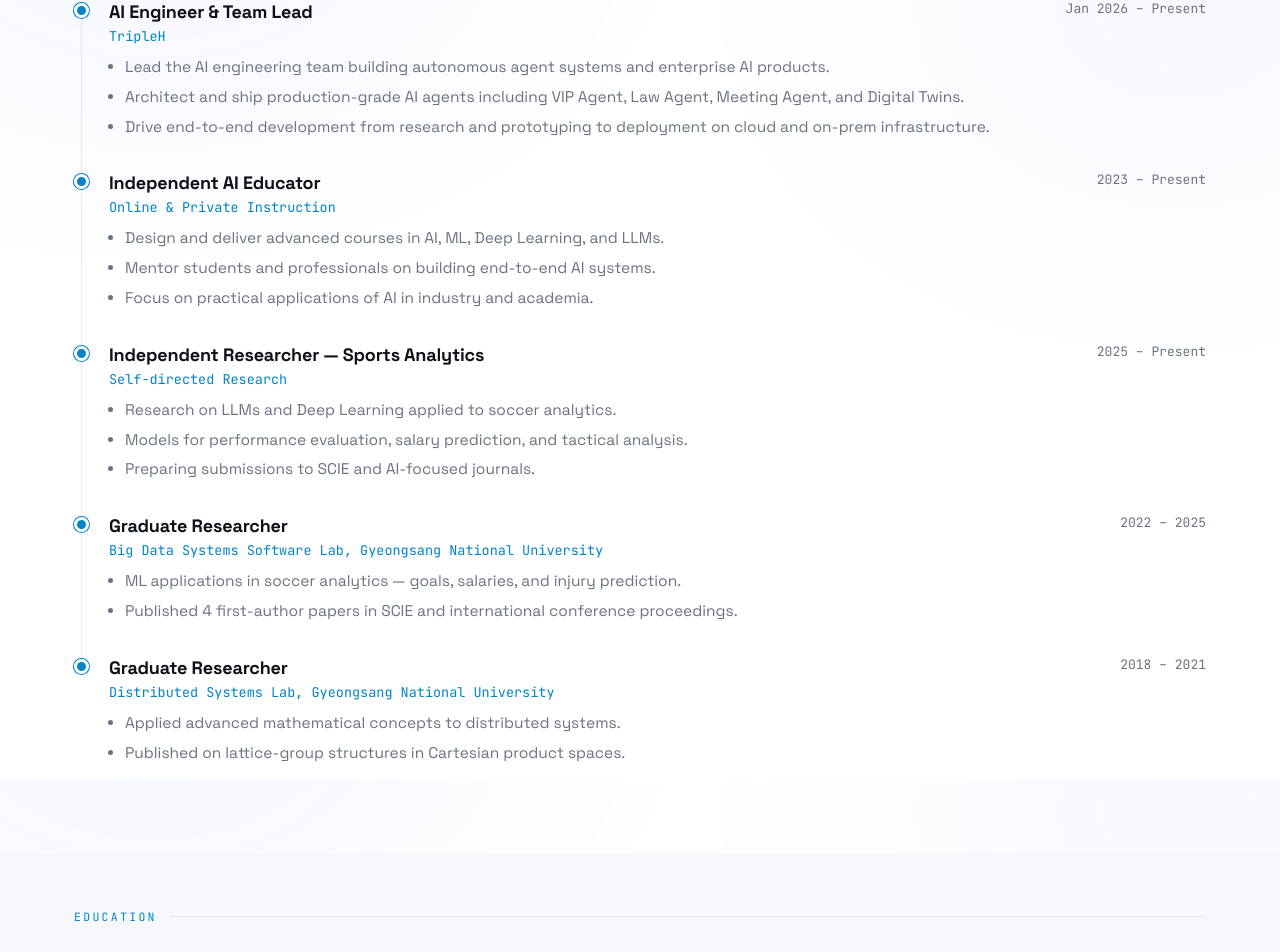
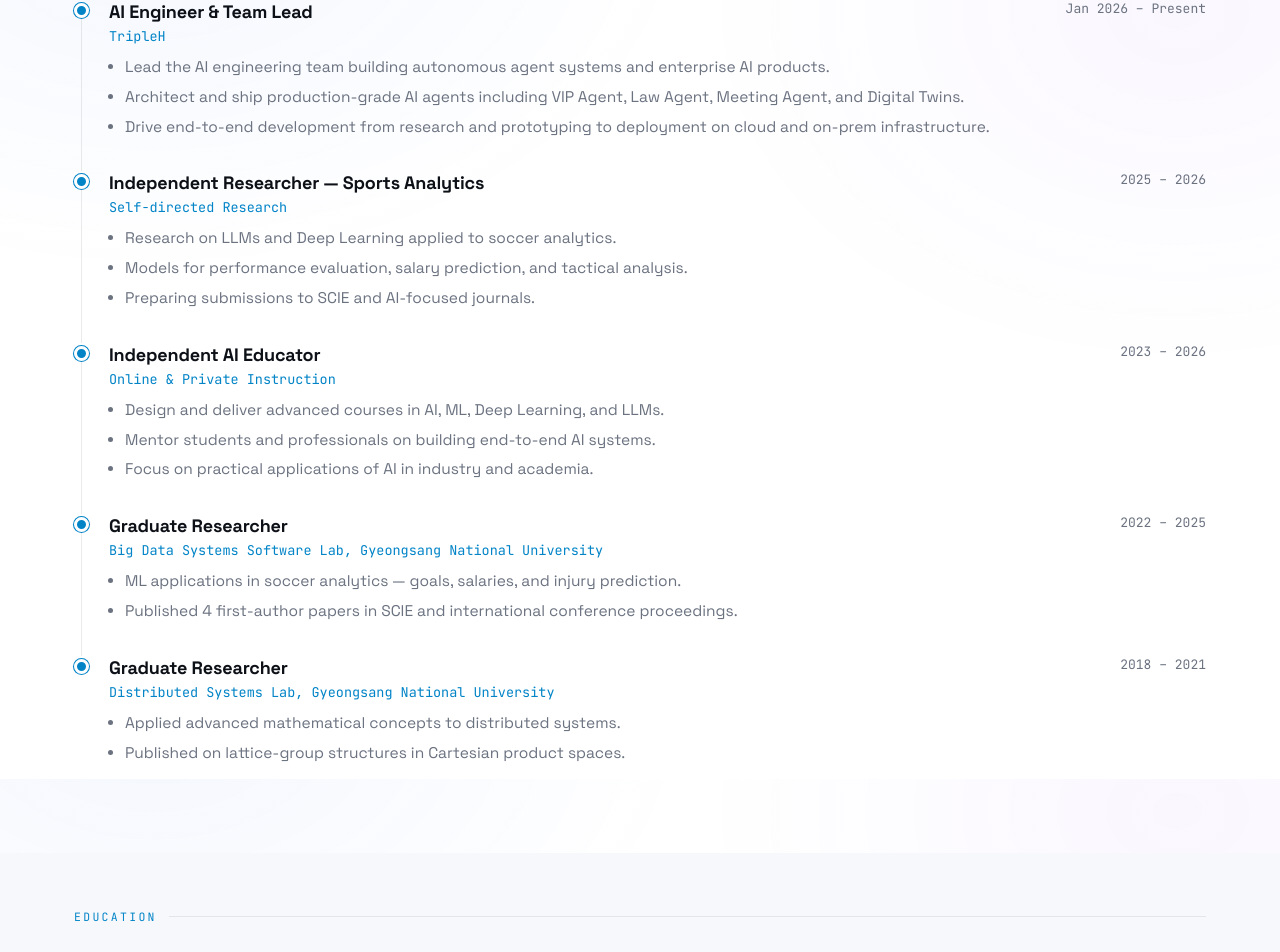
Before and after one commit to davronbek-malikov/Portfolio, a Next.js app: page /about in a window 1280 px wide. Shown: the part 821-1773 px from the top of the page. Built offline with nearby package versions, Linux system fonts and the light colour scheme.

Commit message:
feat: update experience timeline and CV
Swap Independent Researcher / AI Educator order, close both out to
2026 (superseded by full-time TripleH role) instead of showing
"Present". Update public/cv.pdf with latest Overleaf compile.

```diff
--- a/app/about/page.jsx
+++ b/app/about/page.jsx
@@ -32,23 +32,23 @@ const experience = [
     ],
   },
   {
+    role: "Independent Researcher — Sports Analytics",
+    org: "Self-directed Research",
+    period: "2025 – 2026",
+    bullets: [
+      "Research on LLMs and Deep Learning applied to soccer analytics.",
+      "Models for performance evaluation, salary prediction, and tactical analysis.",
+      "Preparing submissions to SCIE and AI-focused journals.",
+    ],
+  },
+  {
     role: "Independent AI Educator",
     org: "Online & Private Instruction",
-    period: "2023 – Present",
+    period: "2023 – 2026",
     bullets: [
       "Design and deliver advanced courses in AI, ML, Deep Learning, and LLMs.",
       "Mentor students and professionals on building end-to-end AI systems.",
       "Focus on practical applications of AI in industry and academia.",
-    ],
-  },
-  {
-    role: "Independent Researcher — Sports Analytics",
-    org: "Self-directed Research",
-    period: "2025 – Present",
-    bullets: [
-      "Research on LLMs and Deep Learning applied to soccer analytics.",
-      "Models for performance evaluation, salary prediction, and tactical analysis.",
-      "Preparing submissions to SCIE and AI-focused journals.",
     ],
   },
   {
```
Also changed, not shown: 1 other file (tests, documents, lock files or other folders).
